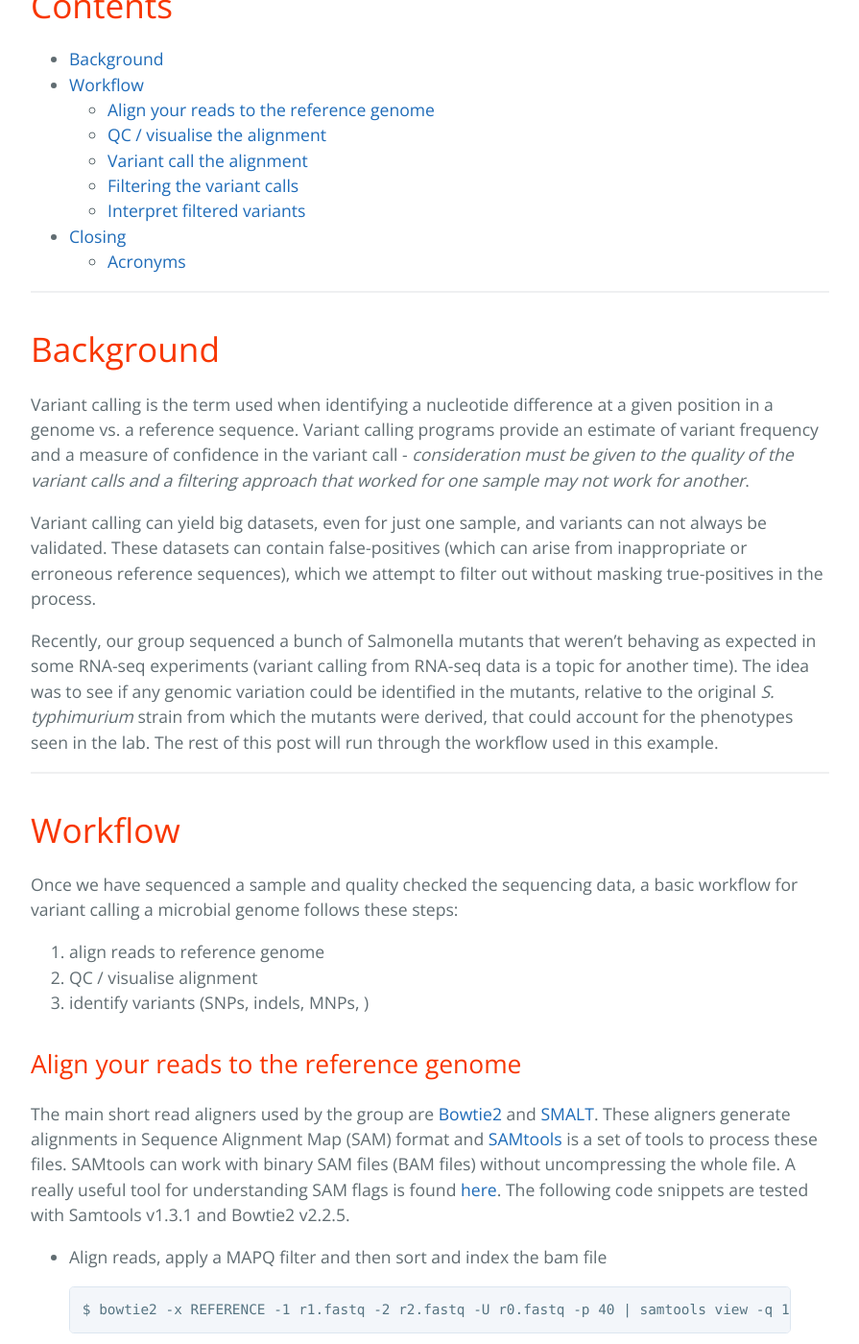
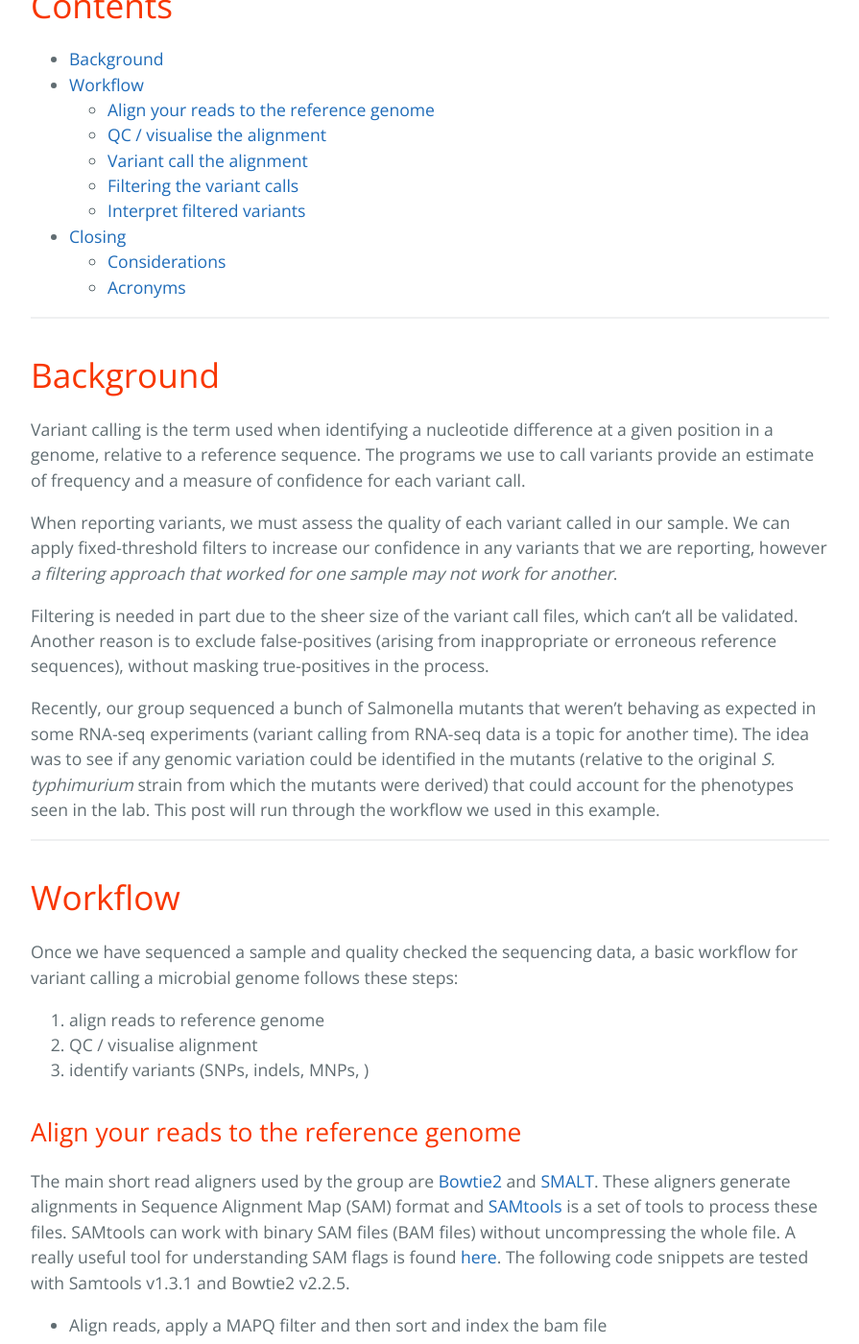
Before and after one commit to will-rowe/will-rowe.github.io, a Jekyll site: the page built from _posts/2016-12-08-variant-calling-notes.markdown, in a window 1280 px wide and 1400 px high, scrolled down 672 px. Shown: the whole window at 96% size, without its empty margins (192-1087 px from the left). Built offline with Jekyll 4.4.1, drawn with Linux system fonts in a browser that asks for light colours; some of the changed text lies outside the part shown.

Commit message:
updaing vcf post

```diff
--- a/_config.yml
+++ b/_config.yml
@@ -4,7 +4,8 @@
 baseurl:        ""
 paginate:       1
 future:         true
-author:         Will Rowe
+author:
+        name: Will Rowe
 
 # Gems
 gems:
--- a/_includes/page-footer.html
+++ b/_includes/page-footer.html
@@ -1,4 +1,4 @@
 <footer class="site-footer">
-  <span class="site-footer-owner">This <a href="{{site.url}}">blog</a> is maintained by <a href="https://www.github.com/will-rowe" target="_blank">{{ site.author.name }}</a>.</span>
+  <span class="site-footer-owner">This <a href="{{site.url}}">blog</a> is maintained by <a href="https://www.github.com/will-rowe" target="_blank">Will Rowe</a>.</span>
   <span class="site-footer-credits"><a href="https://github.com/pietromenna/jekyll-cayman-theme">Cayman theme</a> by <a href="http://github.com/jasonlong">Jason Long</a>.</span>
 </footer>
--- a/_posts/2016-12-08-variant-calling-notes.markdown
+++ b/_posts/2016-12-08-variant-calling-notes.markdown
@@ -22,11 +22,14 @@
 
 # Background
 
-Variant calling is the term used when identifying a nucleotide difference at a given position in a genome vs. a reference sequence.  Variant calling programs provide an estimate of variant frequency and a measure of confidence in the variant call - *consideration must be given to the quality of the variant calls and a filtering approach that worked for one sample may not work for another*.
+Variant calling is the term used when identifying a nucleotide difference at a given position in a genome, relative to a reference sequence. The programs we use to call variants provide an estimate of frequency and a measure of confidence for each variant call.
 
-Variant calling can yield big datasets, even for just one sample, and variants can not always be validated. These datasets can contain false-positives (which can arise from inappropriate or erroneous reference sequences), which we attempt to filter out without masking true-positives in the process.
+When reporting variants, we must assess the quality of each variant called in our sample. We can apply fixed-threshold filters to increase our confidence in any variants that we are reporting, however *a filtering approach that worked for one sample may not work for another*.
 
-Recently, our group sequenced a bunch of Salmonella mutants that weren't behaving as expected in some RNA-seq experiments (variant calling from RNA-seq data is a topic for another time). The idea was to see if any genomic variation could be identified in the mutants, relative to the original *S. typhimurium* strain from which the mutants were derived, that could account for the phenotypes seen in the lab. The rest of this post will run through the workflow used in this example.
+Filtering is needed in part due to the sheer size of the variant call files, which can't all be validated. Another reason is to exclude false-positives (arising from inappropriate or erroneous reference sequences), without masking true-positives in the process.
+
+Recently, our group sequenced a bunch of Salmonella mutants that weren't behaving as expected in some RNA-seq experiments (variant calling from RNA-seq data is a topic for another time). The idea was to see if any genomic variation could be identified in the mutants (relative to the original *S. typhimurium* strain from which the mutants were derived) that could account for the phenotypes seen in the lab. This post will run through the workflow we used in this example.
+
 
 ---
 
@@ -79,9 +82,9 @@
 
 Next we use the aligned reads to calculate the genotype likelihoods. Here we will use [Freebayes][freebayes] - a program that finds SNPs/indels/MNPs **smaller** than the length of a short-read sequencing alignment.
 
-Freebayes uses the literal sequences of reads aligned to a particular target, not their precise alignment (like Samtools/PolyBayes) to determine the most-likely combination of genotypes for the population at each position in the reference. Freebayes can use an input set of variants as a source of prior information.
+Variant calling programs, such as Freebayes, report positions that are putatively polymorphic in a variant call file (VCF) format.
 
-Variant calling programs, such as Freebayes, report positions that are putatively polymorphic in a variant call file (VCF) format.
+Freebayes uses the literal sequences of reads aligned to a particular target, not their precise alignment (like Samtools/PolyBayes) to determine the most-likely combination of genotypes for the population at each position in the reference. Freebayes can use an input set of variants as a source of prior information. A major advantage of Freebayes is the ability to supply multiple samples from the same species/population to inform the variant call.
 
 * Call putative variants with Freebayes
 
@@ -115,10 +118,13 @@
 
 ## Filtering the variant calls
 
-* using reported QUAL and/or depth (DP) or observation count (AO).
+VCF files can be fixed-threshold filtered using the information generated by the variant caller, such as the reported quality (QUAL), depth (DP), observation count (AO), proximity to indels (g), high-qual non-reference reads (DV)
 
-The QUAL field of the VCF file is an estimate of the probability that there is a polymorphism at the given loci. In VCF files that have been generated by programs like freebayes, this value "can be understood as 1 - P(locus is homozygous given the data)"
+The QUAL field of the VCF file is an estimate of the probability that there is a polymorphism at the given loci. In VCF files that have been generated by programs like Freebayes, this value "can be understood as 1 - P(locus is homozygous given the data)".
 
+The DP of the VCF file is the sequencing depth for that position. A DP greater than the average could mean an artefact is present in the region. A low DP may not provide enough evidence for a variant.
+
+* filter using report quality, proximity to indels, clusters of indels and depth
 
 {% highlight ruby %}
 $ bcftools filter -sLowQual -g3 -G10 -e '%QUAL<20 | MIN(DP)<10' isolate.vcf.gz > isolate.SNPs.filtered.vcf
@@ -136,18 +142,16 @@
 
 ## Interpret filtered variants
 
-* assess filtered SNPs and reapply filters if necessary
+Now that we have applied a filter to the VCF file, we need to assess the variants and reapply filters if necessary.
 
-E.G. check the transition transversion ratio, depth of sequencing at SNP, allele frequency ...
+* check the transition/transversion ratio (a value ~0.5 could indicate a flase positive)
 
 {% highlight ruby %}
 $ bcftools stats isolate.SNPs.filtered.vcf > isolate.SNPs.filtered.stats
 $ bcftools stats isolate.SNPs.filtered.vcf | grep TSTV
 {% endhighlight %}
 
-
-> Side Note: "In most biological systems, transitions are far more likely than transversions, so we expect the ts/tv ratio to be pretty far from 0.5, which is what it would be if all mutations between DNA bases were random. In practice, we tend to see something that's at least 1 in most organisms, and ~2 in some, such as human. In some biological contexts, such as in mitochondria, we see an even higher ratio, perhaps as much as 20.
-As we don't have validation information for our sample, we can use this as a simple guide for our first filtering attempts."
+> Side Note: transitions are more likely than transversions, so a ts:tv ratio is not usually expected to equal 0.5. TS:TV ratios are species specific so some consideration should be given to the value used here.
 
 * visualise the variants
 
@@ -156,13 +160,21 @@
 
 # Closing
 
+## Considerations
+
+Filtering can only go so far
+
+We need validation...
 
 
 ## Acronyms
 
 SNP	-	Single Nucleotide Polymorphism
+
 InDel	-	Insertion/Deletion
+
 MNP	-	Multiple Nucleotide Polymorphism
+
 QC	-	Quality Check
 
 [bowtie2]: http://bowtie-bio.sourceforge.net/bowtie2/manual.shtml
```
Also changed, not shown: other parts of _posts/2016-12-08-variant-calling-notes.markdown (+1 -1 lines), _layouts/default.html (line endings or trailing spaces).
